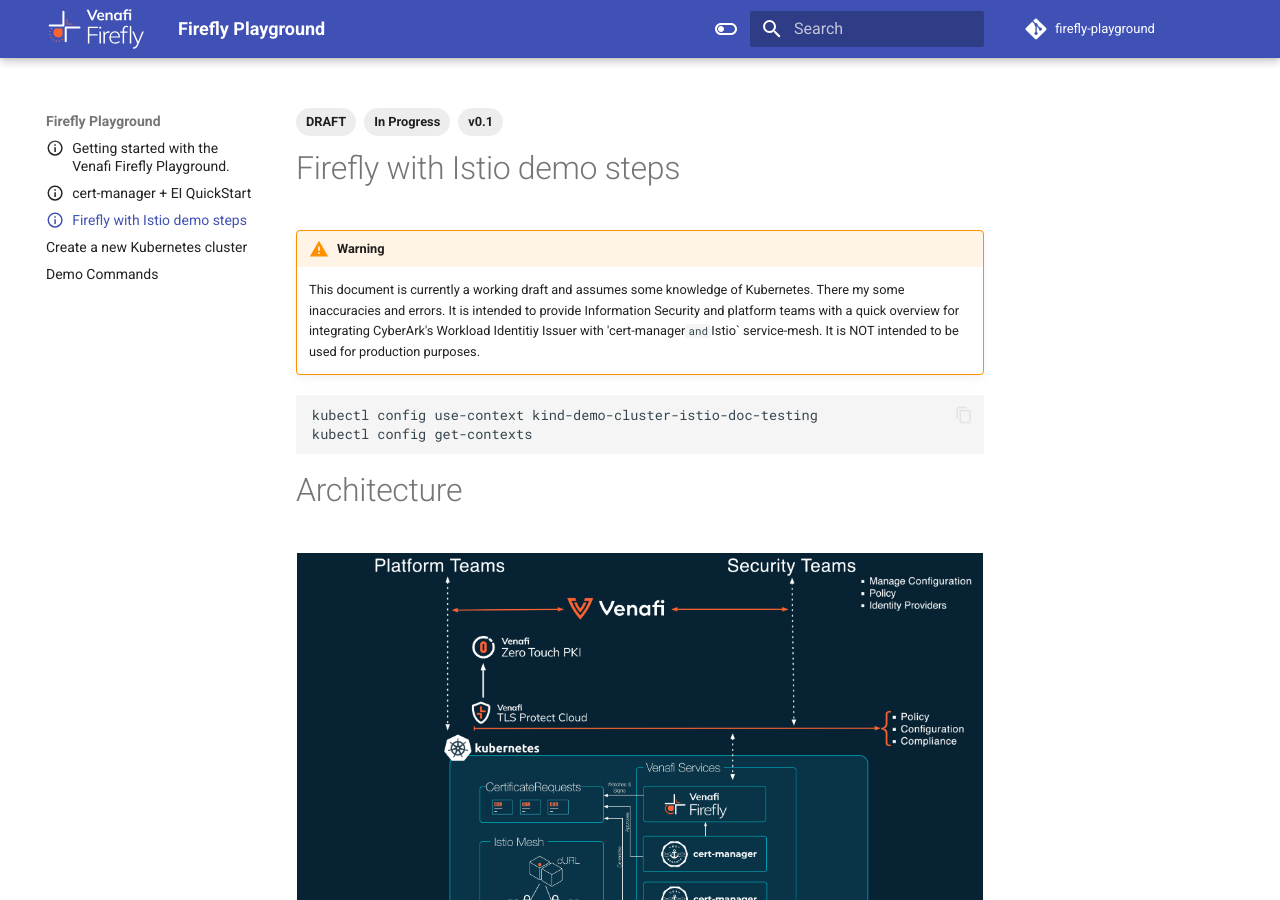
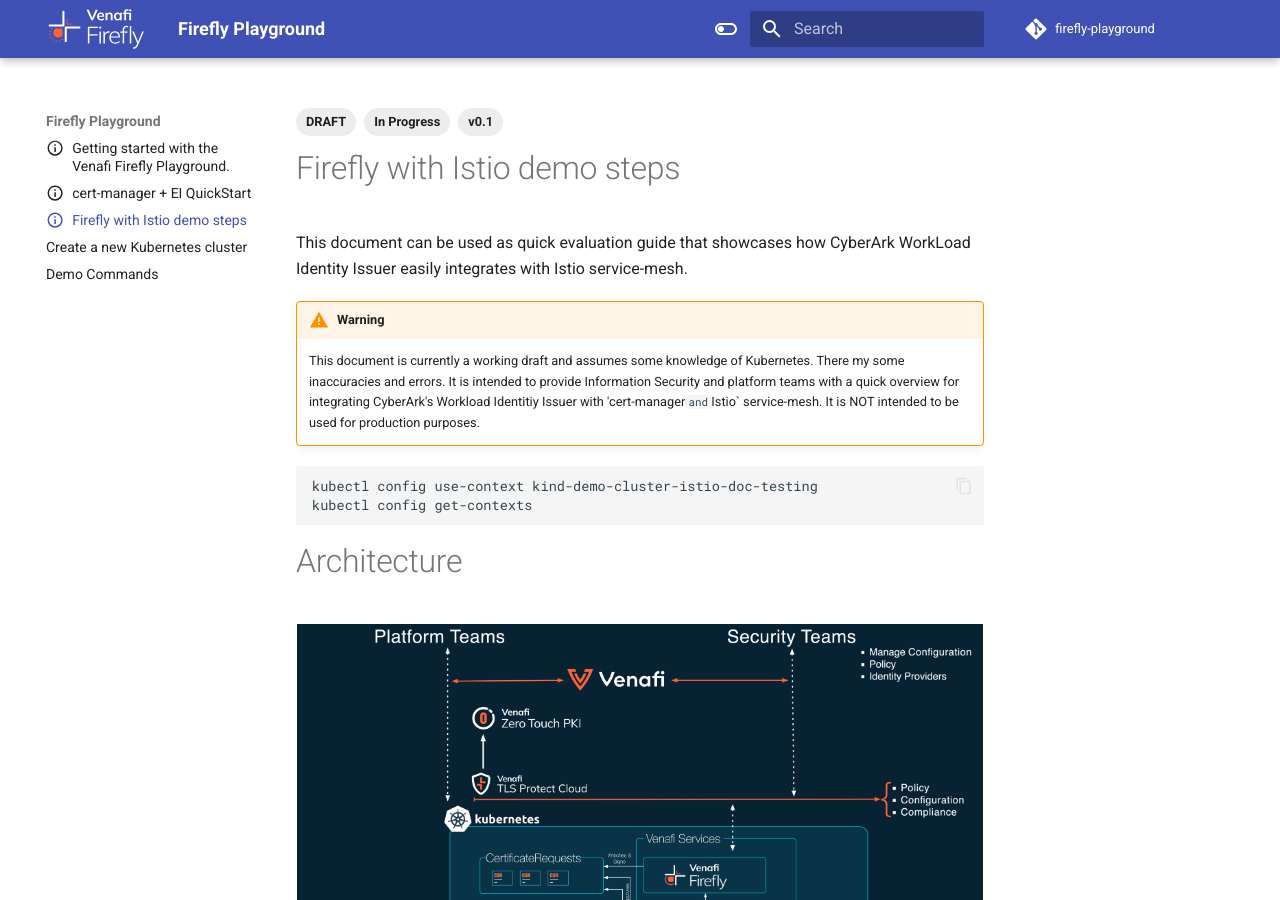
Before and after one commit to Venafi/firefly-playground, an MkDocs documentation site: the page built from docs/istio-firefly.md, in a window 1280 px wide and 900 px high. Built offline with MkDocs 1.6.1 and Material for MkDocs 9.7.7, drawn with Linux system fonts in a browser that asks for light colours; comment, search, counter and statistics services are not loaded; the version menu is left out.

```diff
--- a/docs/istio-firefly.md
+++ b/docs/istio-firefly.md
@@ -7,6 +7,8 @@
 ---
 
 # Firefly with Istio demo steps
+
+This document can be used as quick evaluation guide that showcases how CyberArk WorkLoad Identity Issuer easily integrates with Istio service-mesh.
 
 !!! warning
 
```
